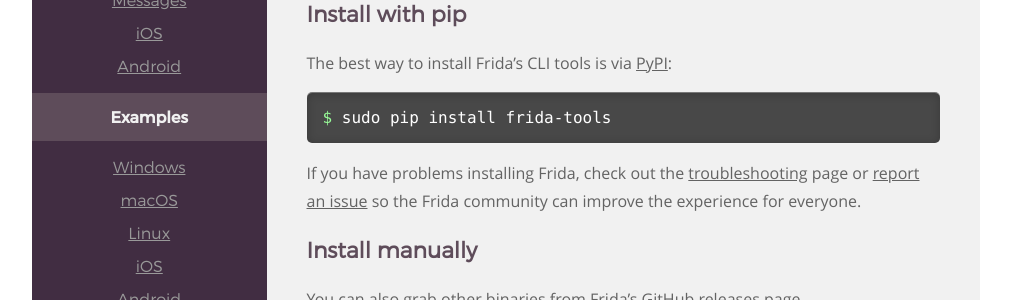
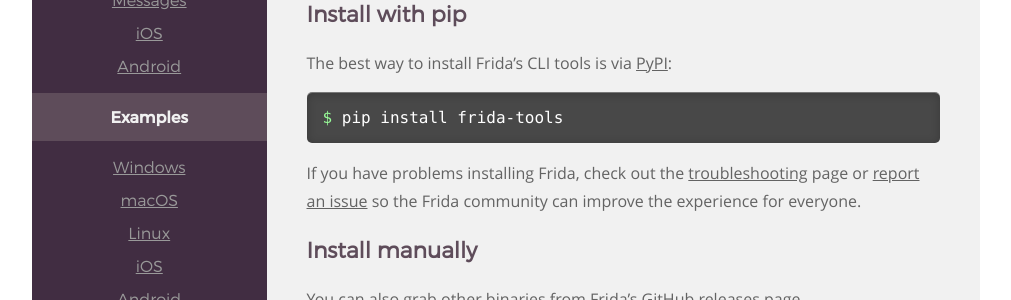
Before and after one commit to frida/frida-website, a Jekyll site: the page built from _docs/installation.md, in a window 1280 px wide and 900 px high, scrolled down 407 px. Shown: the part 152-452 px from the top of the window, without its empty margins (129-1140 px from the left). Built offline with Jekyll 4.4.1, drawn with Linux system fonts in a browser that asks for light colours.

Commit message:
Suggest executing pip without sudo (#118)
Executing pip install with administrator privileges can be harmful and
is considered insecure.

```diff
--- a/_docs/installation.md
+++ b/_docs/installation.md
@@ -22,7 +22,7 @@ requirements you’ll need to make sure your system has before you start.
 The best way to install Frida's CLI tools is via [PyPI][]:
 
 {% highlight bash %}
-$ sudo pip install frida-tools
+$ pip install frida-tools
 {% endhighlight %}
 
 If you have problems installing Frida, check out the [troubleshooting][] page or
--- a/index.html
+++ b/index.html
@@ -67,7 +67,7 @@ overview: true
         <p class="line">
           <span class="path">~</span>
           <span class="prompt">$</span>
-          <span class="command">sudo pip install frida-tools</span>
+          <span class="command">pip install frida-tools</span>
         </p>
         <p class="line">
           <span class="path">~</span>
```
Also changed, not shown: _docs/quickstart.md (+1 -1 lines).
